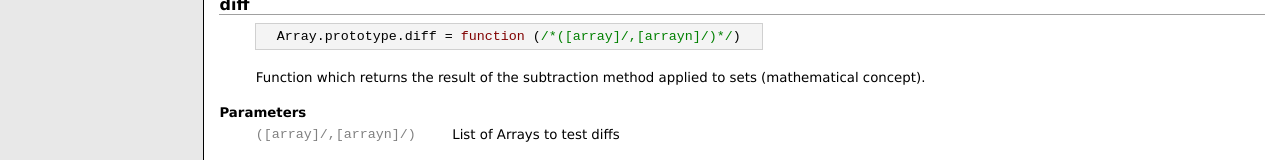
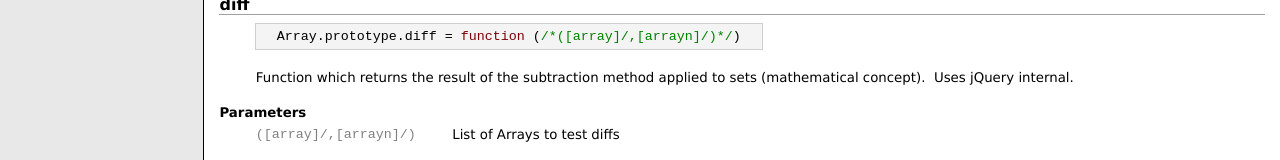
Before and after one commit to Meettya/jQuery-Enhance-Library, a plain HTML site: page files/Array/array-js.html in a window 1280 px wide. Shown: the part 595-755 px from the top of the page. Drawn offline with Linux system fonts and the light colour scheme.

Commit message:
* check docs changes tracked

```diff
--- a/files/Array/array-js.html
+++ b/files/Array/array-js.html
@@ -11,13 +11,13 @@ if (browserType) {document.write("<div class=" + browserType + ">");if (browserV
 
 
 
-<div id=Content><div class="CSection"><div class=CTopic id=MainTopic><h1 class=CTitle><a name="Array"></a>Array</h1><div class=CBody><p>Array.prototype jQuery extension.</p><!--START_ND_SUMMARY--><div class=Summary><div class=STitle>Summary</div><div class=SBorder><table border=0 cellspacing=0 cellpadding=0 class=STable><tr class="SMain"><td class=SEntry><a href="#Array" >Array</a></td><td class=SDescription>Array.prototype jQuery extension.</td></tr><tr class="SSection"><td class=SEntry><a href="#Functions" >Functions</a></td><td class=SDescription>Array additional functions available</td></tr><tr class="SGroup SIndent1"><td class=SEntry><a href="#Functions" >Functions</a></td><td class=SDescription></td></tr><tr class="SFunction SIndent2 SMarked"><td class=SEntry><a href="#diff" id=link1 onMouseOver="ShowTip(event, 'tt1', 'link1')" onMouseOut="HideTip('tt1')">diff</a></td><td class=SDescription>Function which returns the result of the subtraction method applied to sets (mathematical concept).</td></tr></table></div></div><!--END_ND_SUMMARY--></div></div></div>
+<div id=Content><div class="CSection"><div class=CTopic id=MainTopic><h1 class=CTitle><a name="Array"></a>Array</h1><div class=CBody><p>Array.prototype jQuery extension.</p><!--START_ND_SUMMARY--><div class=Summary><div class=STitle>Summary</div><div class=SBorder><table border=0 cellspacing=0 cellpadding=0 class=STable><tr class="SMain"><td class=SEntry><a href="#Array" >Array</a></td><td class=SDescription>Array.prototype jQuery extension.</td></tr><tr class="SSection"><td class=SEntry><a href="#Functions" >Functions</a></td><td class=SDescription>Array additional functions available</td></tr><tr class="SGroup SIndent1"><td class=SEntry><a href="#Functions" >Functions</a></td><td class=SDescription></td></tr><tr class="SFunction SIndent2 SMarked"><td class=SEntry><a href="#diff" id=link1 onMouseOver="ShowTip(event, 'tt1', 'link1')" onMouseOut="HideTip('tt1')">diff</a></td><td class=SDescription>Function which returns the result of the subtraction method applied to sets (mathematical concept). </td></tr></table></div></div><!--END_ND_SUMMARY--></div></div></div>
 
-<div class="CSection"><div class=CTopic><h2 class=CTitle><a name="Functions"></a>Functions</h2><div class=CBody><p>Array additional functions available</p><!--START_ND_SUMMARY--><div class=Summary><div class=STitle>Summary</div><div class=SBorder><table border=0 cellspacing=0 cellpadding=0 class=STable><tr class="SGroup"><td class=SEntry><a href="#Functions" >Functions</a></td><td class=SDescription></td></tr><tr class="SFunction SIndent1 SMarked"><td class=SEntry><a href="#diff" id=link2 onMouseOver="ShowTip(event, 'tt1', 'link2')" onMouseOut="HideTip('tt1')">diff</a></td><td class=SDescription>Function which returns the result of the subtraction method applied to sets (mathematical concept).</td></tr></table></div></div><!--END_ND_SUMMARY--></div></div></div>
+<div class="CSection"><div class=CTopic><h2 class=CTitle><a name="Functions"></a>Functions</h2><div class=CBody><p>Array additional functions available</p><!--START_ND_SUMMARY--><div class=Summary><div class=STitle>Summary</div><div class=SBorder><table border=0 cellspacing=0 cellpadding=0 class=STable><tr class="SGroup"><td class=SEntry><a href="#Functions" >Functions</a></td><td class=SDescription></td></tr><tr class="SFunction SIndent1 SMarked"><td class=SEntry><a href="#diff" id=link2 onMouseOver="ShowTip(event, 'tt1', 'link2')" onMouseOut="HideTip('tt1')">diff</a></td><td class=SDescription>Function which returns the result of the subtraction method applied to sets (mathematical concept). </td></tr></table></div></div><!--END_ND_SUMMARY--></div></div></div>
 
 <div class="CGroup"><div class=CTopic><h3 class=CTitle><a name="Functions"></a>Functions</h3></div></div>
 
-<div class="CFunction"><div class=CTopic><h3 class=CTitle><a name="diff"></a>diff</h3><div class=CBody><blockquote><table border=0 cellspacing=0 cellpadding=0 class="Prototype"><tr><td><table border=0 cellspacing=0 cellpadding=0><tr><td class="PBeforeParameters  prettyprint "nowrap>Array.prototype.diff = function (</td><td class="PParameter  prettyprint " nowrap>/*([array]/,[arrayn]/)*/</td><td class="PAfterParameters  prettyprint "nowrap>)</td></tr></table></td></tr></table></blockquote><p>Function which returns the result of the subtraction method applied to sets (mathematical concept).</p><h4 class=CHeading>Parameters</h4><table border=0 cellspacing=0 cellpadding=0 class=CDescriptionList><tr><td class=CDLEntry>([array]/,[arrayn]/)</td><td class=CDLDescription>List of Arrays to test diffs</td></tr></table><h4 class=CHeading>Returns</h4><p>New Array with diff elements.</p><h4 class=CHeading>Usage</h4><blockquote><pre class="prettyprint">var a = ['aa', 'bb', 'cc', 'dd', 'ee'];
+<div class="CFunction"><div class=CTopic><h3 class=CTitle><a name="diff"></a>diff</h3><div class=CBody><blockquote><table border=0 cellspacing=0 cellpadding=0 class="Prototype"><tr><td><table border=0 cellspacing=0 cellpadding=0><tr><td class="PBeforeParameters  prettyprint "nowrap>Array.prototype.diff = function (</td><td class="PParameter  prettyprint " nowrap>/*([array]/,[arrayn]/)*/</td><td class="PAfterParameters  prettyprint "nowrap>)</td></tr></table></td></tr></table></blockquote><p>Function which returns the result of the subtraction method applied to sets (mathematical concept).&nbsp; Uses jQuery internal.</p><h4 class=CHeading>Parameters</h4><table border=0 cellspacing=0 cellpadding=0 class=CDescriptionList><tr><td class=CDLEntry>([array]/,[arrayn]/)</td><td class=CDLDescription>List of Arrays to test diffs</td></tr></table><h4 class=CHeading>Returns</h4><p>New Array with diff elements.</p><h4 class=CHeading>Usage</h4><blockquote><pre class="prettyprint">var a = ['aa', 'bb', 'cc', 'dd', 'ee'];
 var b = ['bb', 'dd'];
 
 var result_a = a.diff(b); //-&gt; ['aa', 'cc', 'ee']</pre></blockquote><p>See the <b>array_test.js</b> for more examples.</p></div></div></div>
@@ -35,7 +35,7 @@ var searchPanel = new SearchPanel("searchPanel", "HTML", "../../search");
 
 
 <!--START_ND_TOOLTIPS-->
-<div class=CToolTip id="tt1"><div class=CFunction><blockquote><table border=0 cellspacing=0 cellpadding=0 class="Prototype"><tr><td><table border=0 cellspacing=0 cellpadding=0><tr><td class="PBeforeParameters  prettyprint "nowrap>Array.prototype.diff = function (</td><td class="PParameter  prettyprint " nowrap>/*([array]/,[arrayn]/)*/</td><td class="PAfterParameters  prettyprint "nowrap>)</td></tr></table></td></tr></table></blockquote>Function which returns the result of the subtraction method applied to sets (mathematical concept).</div></div><!--END_ND_TOOLTIPS-->
+<div class=CToolTip id="tt1"><div class=CFunction><blockquote><table border=0 cellspacing=0 cellpadding=0 class="Prototype"><tr><td><table border=0 cellspacing=0 cellpadding=0><tr><td class="PBeforeParameters  prettyprint "nowrap>Array.prototype.diff = function (</td><td class="PParameter  prettyprint " nowrap>/*([array]/,[arrayn]/)*/</td><td class="PAfterParameters  prettyprint "nowrap>)</td></tr></table></td></tr></table></blockquote>Function which returns the result of the subtraction method applied to sets (mathematical concept). </div></div><!--END_ND_TOOLTIPS-->
 
 
 
```
Also changed, not shown: index/Functions.html (+1 -1 lines), index/General.html (+1 -1 lines).
